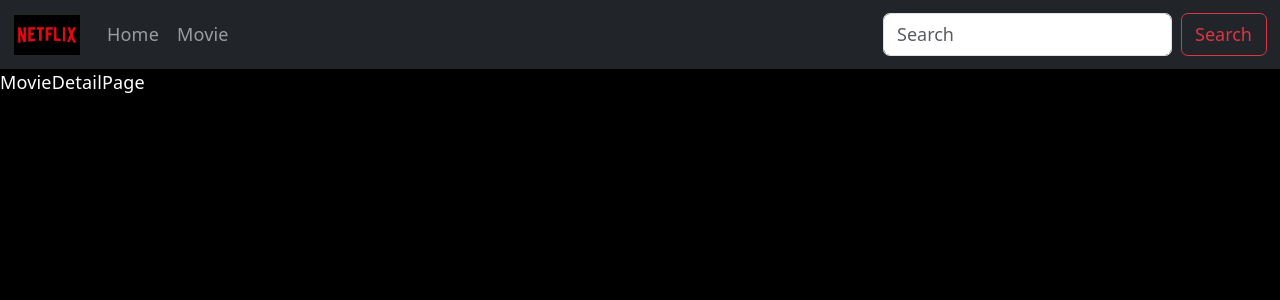
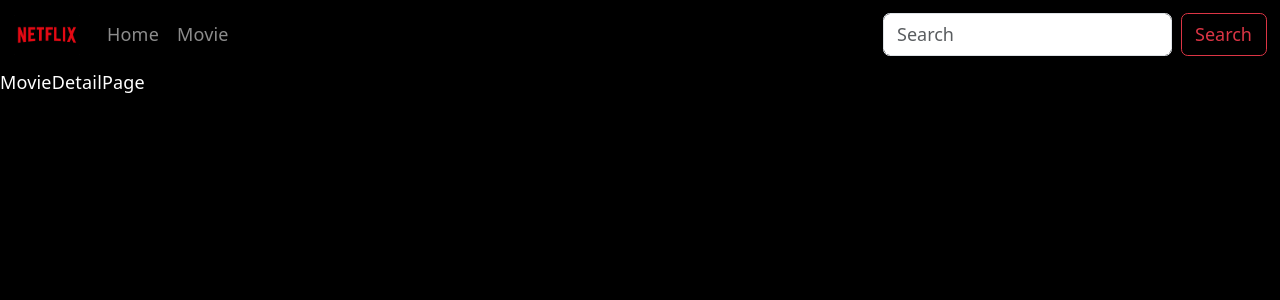
Before and after one commit to kwang-min-lee1/netflix-demo, a React (Vite) app: page /movies/1 in a window 1280 px wide. Shown: the top 300 px of the page. Built offline with nearby package versions, Linux system fonts and the light colour scheme; no server answers.

Commit message:
로고 배경색 수정

```diff
--- a/src/layout/AppLayout.jsx
+++ b/src/layout/AppLayout.jsx
@@ -10,7 +10,7 @@
 const AppLayout = () => {
   return (
     <div style={{ backgroundColor: "black", minHeight: "100vh", color: "white" }}>
-     <Navbar bg="dark" variant="dark" expand="lg" >
+     <Navbar  variant="dark" expand="lg" style={{ backgroundColor: "#000" }} >
       <Container fluid>
         <Navbar.Brand href="#">
             <img
```
